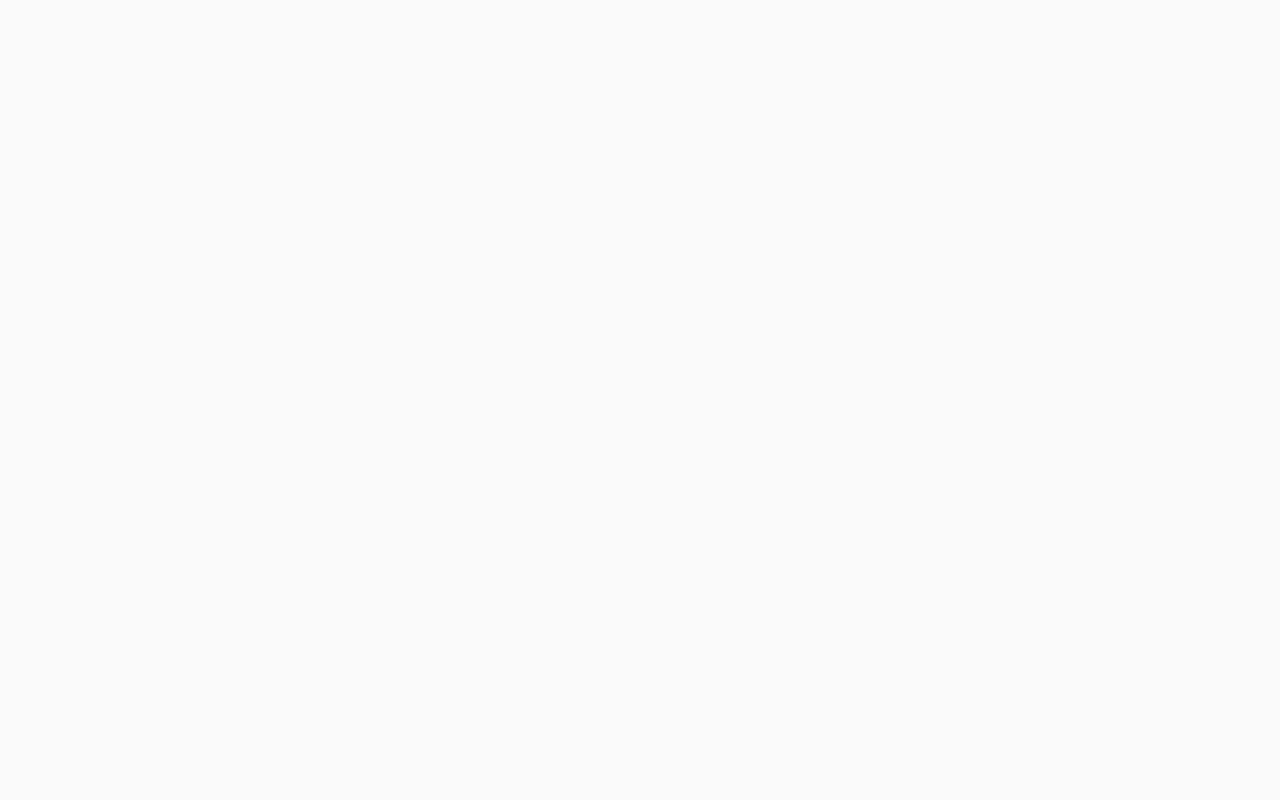
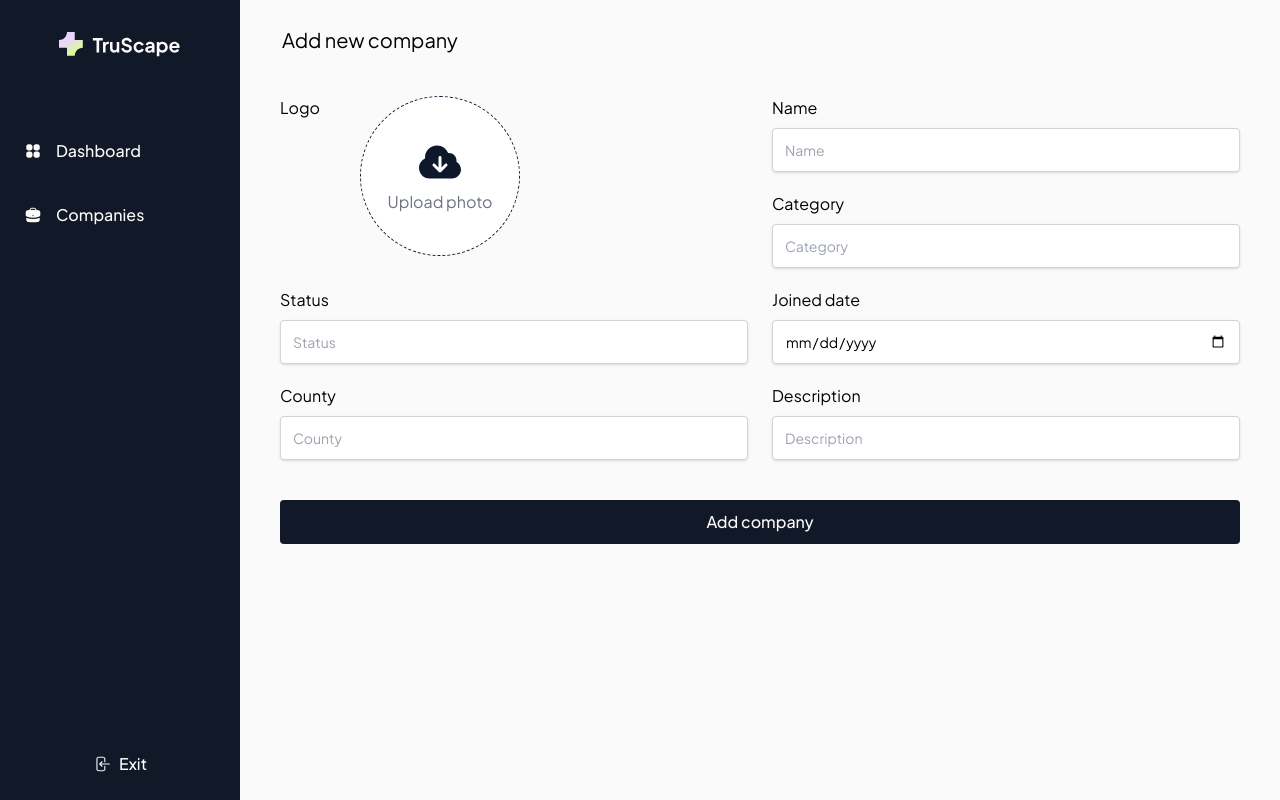
Before and after one commit to Natalia-Kalashnikova/crm-next-js, a Next.js app: page /companies/new in a window 1280 px wide. Before the commit this address had no page. Built offline with nearby package versions, Linux system fonts and the light colour scheme.

Commit message:
Update add-company-button logic

```diff
--- /dev/null
+++ b/src/app/(admin)/companies/new/page.tsx
@@ -0,0 +1,14 @@
+'use client';
+
+ import React from 'react';
+ import CompanyForm from '@/app/components/company-form';
+
+ export interface PageProps {}
+
+ export default function Page({}: PageProps) {
+   return (
+     <div className="py-6 px-10">
+       <CompanyForm onSubmit={console.log} />
+     </div>
+   );
+ }
--- a/src/app/components/add-company-button.tsx
+++ b/src/app/components/add-company-button.tsx
@@ -1,23 +1,36 @@
+// "use client";
+
+// import React, { useState } from "react";
+// import dynamic from "next/dynamic";
+// import Button from "./button";
+
+// const CompanyFormModal = dynamic(() => import("./company-form-modal"), {
+//   ssr: false,
+// });
+
+// export default function AddCompanyButton() {
+//   const [show, setShow] = useState(false);
+//   return (
+//     <>
+//       <Button onClick={() => setShow(true)}>Add company</Button>
+//       <CompanyFormModal
+//         onSubmit={console.log}
+//         show={show}
+//         onClose={() => setShow(false)}
+//       />
+//     </>
+//   );
+// }
+
 "use client";
 
-import React, { useState } from "react";
-import dynamic from "next/dynamic";
+import React from "react";
 import Button from "./button";
-
-const CompanyFormModal = dynamic(() => import("./company-form-modal"), {
-  ssr: false,
-});
+import { useRouter } from "next/navigation";
 
 export default function AddCompanyButton() {
-  const [show, setShow] = useState(false);
+  const router = useRouter();
   return (
-    <>
-      <Button onClick={() => setShow(true)}>Add company</Button>
-      <CompanyFormModal
-        onSubmit={console.log}
-        show={show}
-        onClose={() => setShow(false)}
-      />
-    </>
+      <Button onClick={() => router.push('/companies/new')}>Add company</Button>
   );
 }
```
